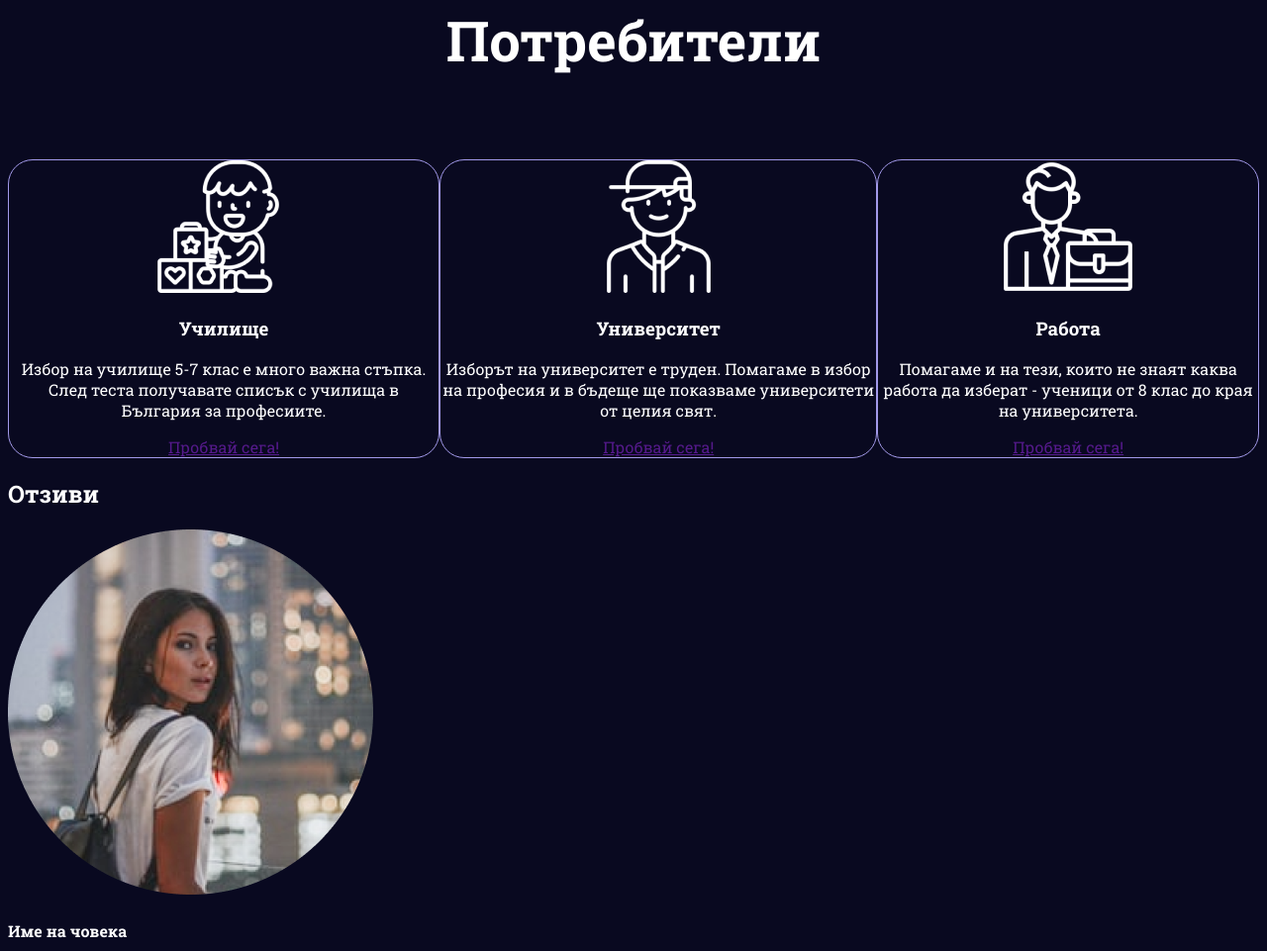
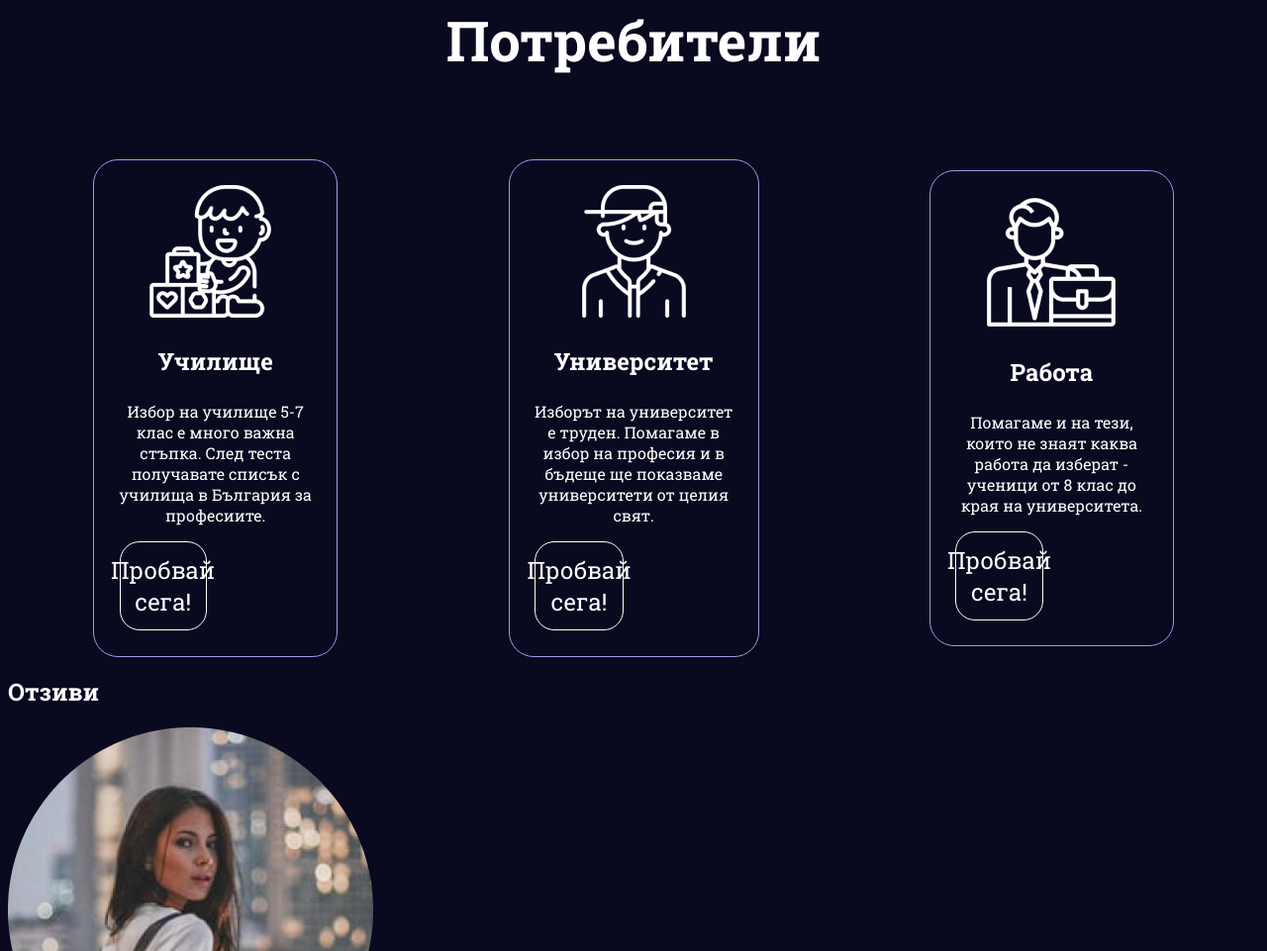
Before and after one commit to Svetoslav47/POFAT, a plain HTML site: page FrontEnd/MainPage/index.html in a window 1280 px wide. Shown: the part 2764-3725 px from the top of the page at 99% size. Drawn offline with Linux system fonts and the light colour scheme; files whose address does not match are found by name.

Commit message:
tuuiytgysbuyy

```diff
--- a/FrontEnd/MainPage/index.html
+++ b/FrontEnd/MainPage/index.html
@@ -82,23 +82,23 @@
     <div class="upotreba">
         <h2>Потребители</h2>
         <div class="groups">
-            <div class="group">
+            <div class="group_1">
                 <img src="images/childimg.png" alt="">
                 <h3>Училищe</h3>
-                <p>Избор на училище 5-7 клас е много важна стъпка. След теста получавате списък с училища в България за професиите.</p>
-                <a href="">Пробвай сега!</a>
+                <p>Избор на училище 5-7 <br>клас е много важна <br> стъпка. След теста <br>получавате списък с <br>училища в България за <br> професиите.</p>
+                <a href="" class="hexagonBorderButton">Пробвай сега!</a>
             </div>
-            <div class="group">
+            <div class="group_2">
                 <img src="images/teenageimg.png" alt="">
                 <h3>Университет</h3>
-                <p>Изборът на университет е труден. Помагаме в избор на професия и в бъдеще ще показваме университети от целия свят.</p>
-                <a href="">Пробвай сега!</a>
+                <p>Изборът на университет <br> е труден. Помагаме в <br> избор на професия и в <br> бъдеще ще показваме <br> университети от целия <br> свят.</p>
+                <a href="" class="hexagonBorderButton">Пробвай сега!</a>
             </div>
-            <div class="group">
+            <div class="group_3">
                 <img src="images/businessmanimg.png" alt="">
                 <h3>Работа</h3>
-                <p>Помагаме и на тези, които не знаят каква работа да изберат - ученици от 8 клас до края на университета. </p>
-                <a href="">Пробвай сега!</a>
+                <p>Помагаме и на тези,<br> които не знаят каква <br> работа да изберат -<br>ученици от 8 клас до <br> края на университета. </p>
+                <a href="" class="hexagonBorderButton">Пробвай сега!</a>
             </div>
         </div>
     </div>
--- a/FrontEnd/MainPage/styles.css
+++ b/FrontEnd/MainPage/styles.css
@@ -216,14 +216,43 @@ body{
   justify-content: center;
   align-items: center;
   text-align: center;
+  width: 100%;
+  height: 20%;
 }
 
-.group{
+.group_1{
   border: solid 0.7px #A299E9;
   border-radius: 25px;
+  padding: 2%;
   margin-left: auto;
   margin-right: auto;
-  height: 20%;
+  height: 100%;
+}
+
+.groups h3{
+  font-size: 1.5em;
+}
+
+.groups a{
+  text-decoration: none;
+  color: unset;
+}
+
+.group_2{
+  border: solid 0.7px #A299E9;
+  border-radius: 25px;
+  padding: 2%;
+  margin-left: auto;
+  margin-right: auto;
+  height: 100%;
+}
+.group_3{
+  border: solid 0.7px #A299E9;
+  border-radius: 25px;
+  padding: 2%;
+  margin-left: auto;
+  margin-right: auto;
+  height: 100%em;
 }
 
 /* SCROLLBAR*/
```
